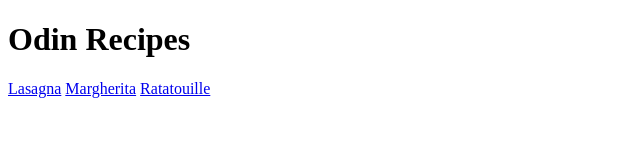
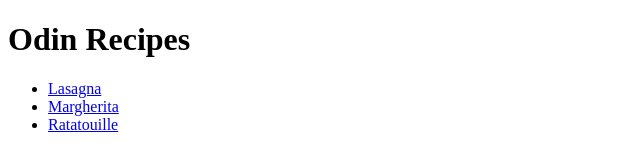
Before and after one commit to VishwanathC13/odin-recipes, a plain HTML site: page index.html in a window 1280 px wide. Shown: the whole page, without its empty margins (0-640 px from the left). Drawn offline with Linux system fonts and the light colour scheme.

Commit message:
Odin Recipies updated

```diff
--- a/index.html
+++ b/index.html
@@ -7,8 +7,10 @@
 </head>
 <body>
     <h1>Odin Recipes</h1>
-    <a href="recipes/lasagna.html">Lasagna</a>
-    <a href="recipes/margherita.html">Margherita</a>
-    <a href="recipes/ratatouille.html">Ratatouille</a>
+    <ul>
+        <li><a href="recipes/lasagna.html">Lasagna</a></li>
+        <li><a href="recipes/margherita.html">Margherita</a></li>
+        <li><a href="recipes/ratatouille.html">Ratatouille</a></li>
+    </ul>
 </body>
 </html>
```
